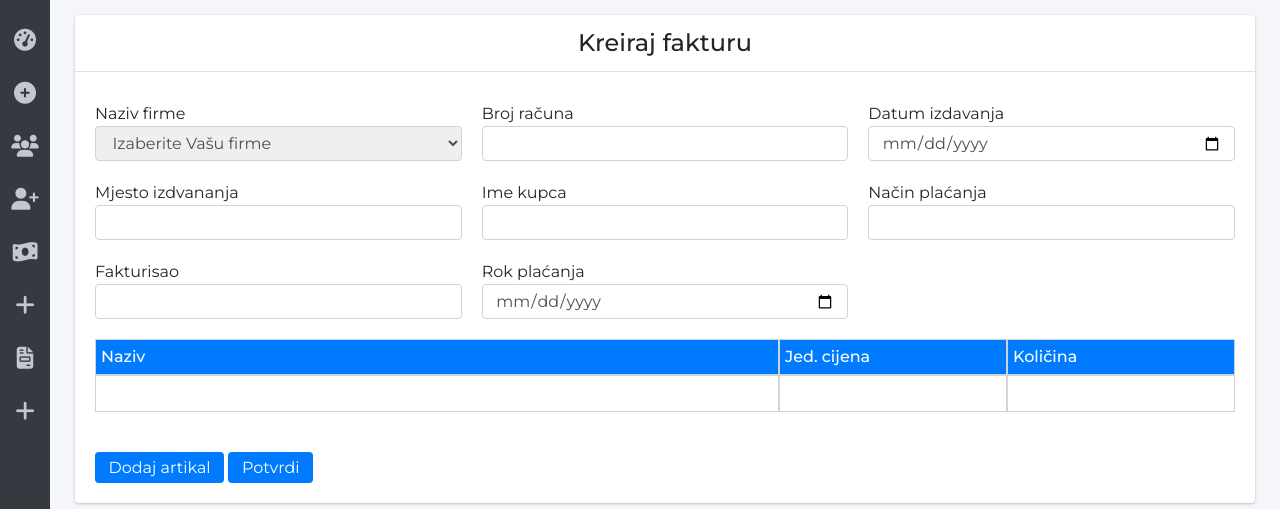
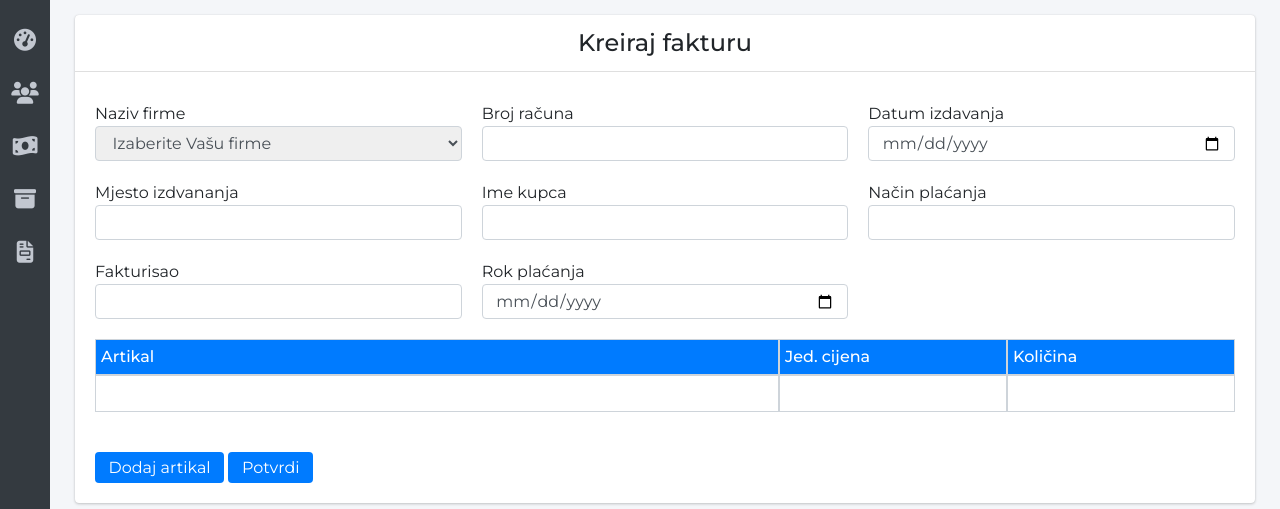
Before and after one commit to maxa22/createInvoice, a PHP site: page /add_invoice in a window 1280 px wide. Shown: the part 59-568 px from the top of the page. Run offline with PHP 8.4, Linux system fonts and the light colour scheme; the visitor is signed in with stand-in values (Sample User, id 1); data that the repository does not hold is empty; some libraries are stand-ins or nearby versions.

Commit message:
changed sidebar styles and articles styles

```diff
--- a/css/styles.css
+++ b/css/styles.css
@@ -309,6 +310,28 @@ main.active {
 .sidebar__menu-text {
   text-decoration: none;
   font-size: 1.6rem;
+}
+.sidebar__arrow {
+  position: absolute;
+  right: 2rem;
+  top: 50%;
+  transform: translateY(-50%);
+  -webkit-transition: all 0.3s ease-in-out;
+  -o-transition: all 0.3s ease-in-out;
+  transition: all 0.3s ease-in-out;
+}
+.sidebar.active .sidebar__arrow {
+  display: unset;
+}
+.sidebar__menu-dropdown {
+  height: 0;
+  overflow: hidden;
+  -webkit-transition: all 0.3s ease-in-out;
+  -o-transition: all 0.3s ease-in-out;
+  transition: all 0.3s ease-in-out;
+}
+.sidebar__dropdown-active .sidebar__arrow {
+  transform: translateY(-50%) rotate(90deg);
 }
 
 /* #### END OF ADMIN #### */
--- a/pages/add_firm.php
+++ b/pages/add_firm.php
@@ -8,7 +8,7 @@
 <div class="wrapper">
 <div class="form-container m-auto">
 <form action="include/add_firm.inc.php" enctype="multipart/form-data" method="POST">
-    <h2 class="card__header text-center card__header-border weight-500 mb-xs">Dodajte firmu</h2>
+    <h2 class="card__header text-center card__header-border weight-500 mb-xs">Dodaj firmu</h2>
     <div class="card-body">
         <div class="mb-xs">
             <label for="name">Naziv firme</label>
--- a/pages/add_invoice.php
+++ b/pages/add_invoice.php
@@ -75,24 +75,24 @@
         </div>
         <div id="articles">
             <div class="d-flex btn-primary">
-                <span class="w-60 p-x border weight-500 hidden m-d-none">Naziv</span>
-                <span class="w-20 p-x border weight-500 hidden m-d-none">Jed. cijena</span>
-                <span class="w-20 p-x border weight-500 hidden m-d-none">Količina</span>
+                <span class="w-60 p-x border weight-500 hidden s-d-none">Artikal</span>
+                <span class="w-20 p-x border weight-500 hidden s-d-none">Jed. cijena</span>
+                <span class="w-20 p-x border weight-500 hidden s-d-none">Količina</span>
             </div>
-            <div class="d-flex articlesNumber">
-                <div class="w-60 border relative">
-                    <span class="w-100 p-x border weight-600 d-none s-d-block">Naziv</span>
+            <div class="d-flex articlesNumber s-w-100 s-flex-column s-card s-mb-xs">
+                <div class="w-60 border relative s-d-flex s-w-100">
+                    <span class="w-40 p-x btn-primary weight-600 d-none s-d-block">Artikal</span>
                     <input type="text" name="1-imeArtikla" class="w-100 p-xs border-none h-100 imeArtikla" list="1-artikli">
                     <span class="registration-form__error"></span>
                     <datalist id="1-artikli" class="dropdown"></datalist>
                 </div>
-                <div class="w-20 border">
-                    <span class="w-100 d-none p-x border weight-600 d-none s-d-block">Cijena</span>
+                <div class="w-20 border s-d-flex s-w-100">
+                    <span class="w-40 d-none p-x btn-primary weight-600 d-none s-d-block">Cijena</span>
                     <input type="number" step="0.01" name="1-cijena" class="w-100 p-xs border-none h-100">
                     <span class="registration-form__error"></span>
                 </div>
-                <div class="w-20 border">
-                    <span class="w-10 p-x border weight-600 d-none s-d-block">Količina</span>
+                <div class="w-20 border s-d-flex s-w-100">
+                    <span class="w-40 p-x btn-primary weight-600 d-none s-d-block">Količina</span>
                     <input type="number" step="0.01" name="1-kolicina" class="w-100 p-xs border-none h-100" >
                     <span class="registration-form__error"></span>
                 </div>
--- a/pages/update_client.php
+++ b/pages/update_client.php
@@ -24,7 +24,6 @@
 <form action="" method="POST">
     <h2 class="card__header text-center card__header-border weight-500 mb-xs">Dodajte clientu</h2>
     <div class="card-body">
-        <p class="success-message mb-xs text-center"></p>
         <div class="mb-xs">
             <label for="name">Ime kupca(firme ili fizičkog lica)</label>
             <input type="text" name="<?php echo $client['id']; ?>-ime" id="name"  class="form__input" value="<?php echo $client['ime']; ?>">
@@ -98,6 +97,7 @@
             <input type="text" name="racun" id="racun" class="form__input"  value="<?php echo $client['racun']; ?>">
             <span class="registration-form__error"></span>
         </div>
+        <p class="success-message mb-xs text-center"></p>
         <button class="btn btn-primary" name="submit">Sačuvaj</button>
     </form>
 </div>
--- a/pages/update_firm.php
+++ b/pages/update_firm.php
@@ -24,7 +24,6 @@
 <form action="" method="POST">
     <h2 class="card__header text-center card__header-border weight-500 mb-xs">Dodajte firmu</h2>
     <div class="card-body">
-        <p class="success-message mb-xs text-center"></p>
         <div class="mb-xs">
             <label for="name">Naziv firme</label>
             <input type="text" name="<?php echo $firm['id']; ?>-ime" id="name"  class="form__input" value="<?php echo $firm['ime']; ?>">
@@ -98,6 +97,7 @@
             <input type="text" name="racun" id="racun" class="form__input"  value="<?php echo $firm['racun']; ?>">
             <span class="registration-form__error"></span>
         </div>
+        <p class="success-message mb-xs text-center"></p>
         <button class="btn btn-primary" name="submit">Sačuvaj</button>
     </form>
 </div>
--- a/section/admin_sidebar.php
+++ b/section/admin_sidebar.php
@@ -4,31 +4,53 @@
         <h4><?php echo $_SESSION['name']; ?></h4>
     </div>
     <ul class="mt-s">
-        <li>
-            <a href="<?php base(); ?>firms" class="sidebar__menu-link d-flex ai-c">
+        <li class="sidebar__dropdown-toggle">
+            <div class="sidebar__menu-link d-flex ai-c relative">
                 <span class="d-iblock">
                     <span class="sidebar__menu-icon">
                         <i class="fas fa-tachometer-alt"></i>
                     </span>
                 </span>
-                <span  class="sidebar__menu-text">Firme</span>
+                <span  class="sidebar__menu-text">Firme <i class="sidebar__arrow d-none fas fa-angle-down"></i></span>
+            </div>
+            <ul class="sidebar__menu-dropdown list-style-none">
+                <li>
+                    <a href="<?php base(); ?>firms" class="sidebar__menu-link d-flex ai-c">
+                        <span class="d-iblock">
+                            <span class="sidebar__menu-icon">
+
+                            </span>
+                        </span>
+                        <span class="sidebar__menu-text">Firme</span>
                     </a>
                 </li>
                 <li>
                     <a href="<?php base(); ?>add_firm" class="sidebar__menu-link d-flex ai-c">
                         <span class="d-iblock">
                             <span class="sidebar__menu-icon">
-                        <i class="fas fa-plus-circle"></i>
+
                             </span>
                         </span>
                         <span class="sidebar__menu-text">Dodajte firmu</span>
                     </a>
                 </li>
+            </ul>
+        </li>
+        <li class="sidebar__dropdown-toggle">
+            <div class="sidebar__menu-link d-flex ai-c relative">
+                <span class="d-iblock">
+                    <span class="sidebar__menu-icon">
+                        <i class="fas fa-users"></i>
+                    </span>
+                </span>
+                <span class="sidebar__menu-text">Klijenti <i class="sidebar__arrow d-none fas fa-angle-down"></i></span>
+            </div>
+            <ul class="sidebar__menu-dropdown list-style-none">
                 <li>
                     <a href="<?php base(); ?>clients" class="sidebar__menu-link d-flex ai-c">
                     <span class="d-iblock">
                         <span class="sidebar__menu-icon">
-                        <i class="fas fa-users"></i>
+
                         </span>
                     </span>
                     <span class="sidebar__menu-text">Klijenti</span>
@@ -38,37 +60,92 @@
                     <a href="<?php base(); ?>add_client" class="sidebar__menu-link d-flex ai-c">
                     <span class="d-iblock">
                         <span class="sidebar__menu-icon">
-                        <i class="fas fa-user-plus"></i>
+
                         </span>
                     </span>
                     <span class="sidebar__menu-text">Dodaj klijenta</span>
                     </a>
                 </li>
-        <li>
-            <a href="<?php base(); ?>bills" class="sidebar__menu-link d-flex ai-c">
+            </ul>
+        </li>
+        <li class="sidebar__dropdown-toggle">
+            <div class="sidebar__menu-link d-flex ai-c relative">
                 <span class="d-iblock">
                     <span class="sidebar__menu-icon">
                         <i class="fas fa-money-bill-wave"></i>
                     </span>
                 </span>
-                <span class="sidebar__menu-text">Fiskalni računi</span>
+                <span class="sidebar__menu-text">Fiskalni računi <i class="sidebar__arrow d-none fas fa-angle-down"></i></span>
+            </div>
+            <ul class="sidebar__menu-dropdown list-style-none">
+                <li>
+                    <a href="<?php base(); ?>bills" class="sidebar__menu-link d-flex ai-c">
+                    <span class="d-iblock">
+                        <span class="sidebar__menu-icon">
+
+                        </span>
+                    </span>
+                    <span class="sidebar__menu-text">Fiskalni računi </span>
                     </a>
                 </li>
                 <li>
                     <a href="<?php base(); ?>add_bill" class="sidebar__menu-link d-flex ai-c">
                     <span class="d-iblock">
                         <span class="sidebar__menu-icon">
-                        <i class="fas fa-plus"></i>
+
                         </span>
                     </span>
-                <span class="sidebar__menu-text">Dodaj fiskalni račun</span>
+                    <span class="sidebar__menu-text">Dodaj račun</span>
                     </a>
                 </li>
+            </ul>
+        </li>
+        <li class="sidebar__dropdown-toggle">
+            <div class="sidebar__menu-link d-flex ai-c relative">
+                <span class="d-iblock">
+                    <span class="sidebar__menu-icon">
+                        <i class="fas fa-archive"></i>
+                    </span>
+                </span>
+                <span class="sidebar__menu-text">Artikli <i class="sidebar__arrow d-none fas fa-angle-down"></i></span>
+            </div>
+            <ul class="sidebar__menu-dropdown list-style-none">
+                <li>
+                    <a href="<?php base(); ?>articles" class="sidebar__menu-link d-flex ai-c">
+                    <span class="d-iblock">
+                        <span class="sidebar__menu-icon">
+
+                        </span>
+                    </span>
+                    <span class="sidebar__menu-text">Artikli</span>
+                    </a>
+                </li>
+                <li>
+                    <a href="<?php base(); ?>add_article" class="sidebar__menu-link d-flex ai-c">
+                    <span class="d-iblock">
+                        <span class="sidebar__menu-icon">
+
+                        </span>
+                    </span>
+                    <span class="sidebar__menu-text">Dodaj artikal</span>
+                    </a>
+                </li>
+            </ul>
+        </li>
+        <li class="sidebar__dropdown-toggle">
+            <div class="sidebar__menu-link d-flex ai-c relative">
+                <span class="d-iblock">
+                    <span class="sidebar__menu-icon">
+                        <i class="fas fa-file-invoice"></i>
+                    </span>
+                </span>
+                <span class="sidebar__menu-text">Fakture <i class="sidebar__arrow d-none fas fa-angle-down"></i></span>
+            </div>
+            <ul class="sidebar__menu-dropdown list-style-none">
                 <li>
                     <a href="<?php base(); ?>invoices" class="sidebar__menu-link d-flex ai-c">
                         <span class="d-iblock">
                             <span class="sidebar__menu-icon">
-                        <i class="fas fa-file-invoice"></i>
                             </span>
                         </span>
                         <span class="sidebar__menu-text">Fakture</span>
@@ -78,12 +155,13 @@
                     <a href="<?php base(); ?>add_invoice" class="sidebar__menu-link d-flex ai-c">
                         <span class="d-iblock">
                             <span class="sidebar__menu-icon">
-                        <i class="fas fa-plus"></i>
                             </span>
                         </span>
                         <span class="sidebar__menu-text">Kreiraj fakturu</span>
                     </a>
                 </li>
             </ul>
+        </li>
+    </ul>
 </aside>
 <div class="sidebar-overlay"></div>
```
Also changed, not shown: other parts of css/styles.css (+43 -3 lines), javascript/add_invoice.js (+10 -6 lines), javascript/sidebar_toggle.js (+26 -0 lines), pages/articles.php (+6 -7 lines). Lines whose indentation alone changed are shown as unchanged.
